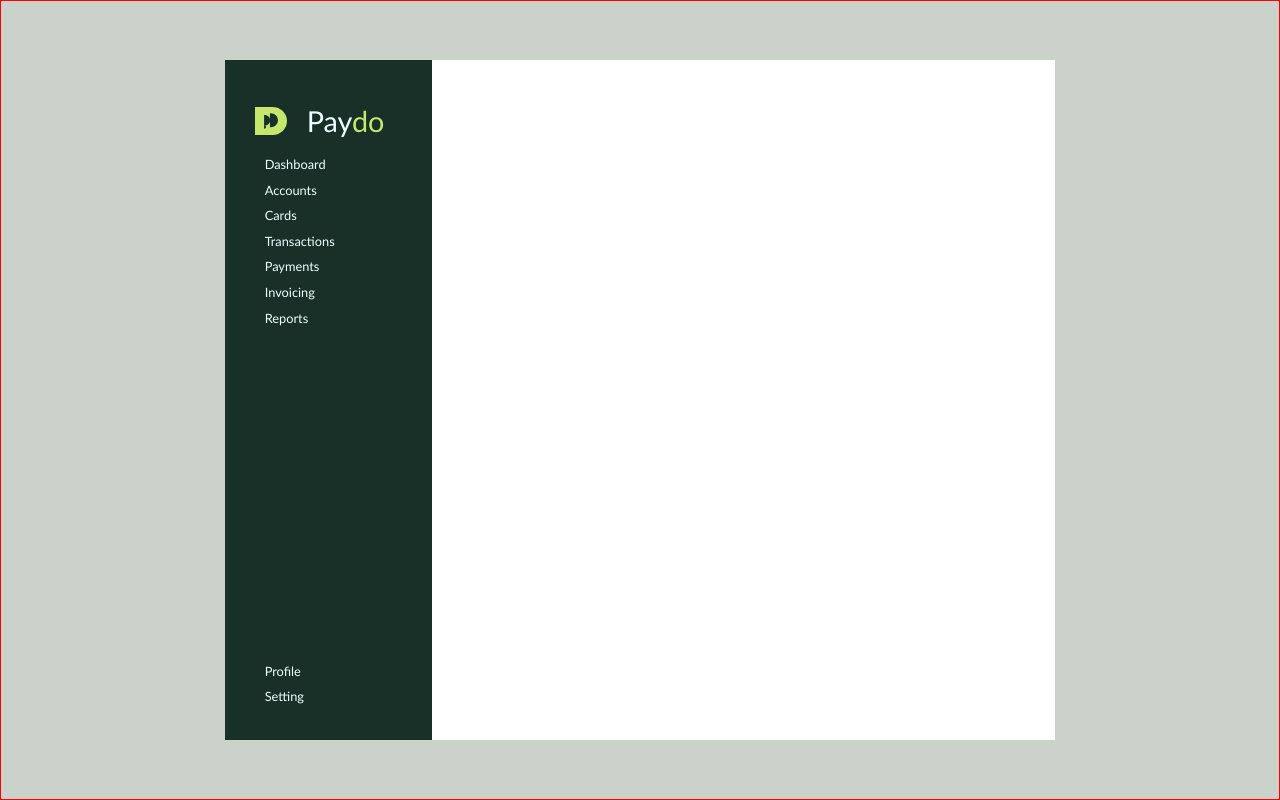
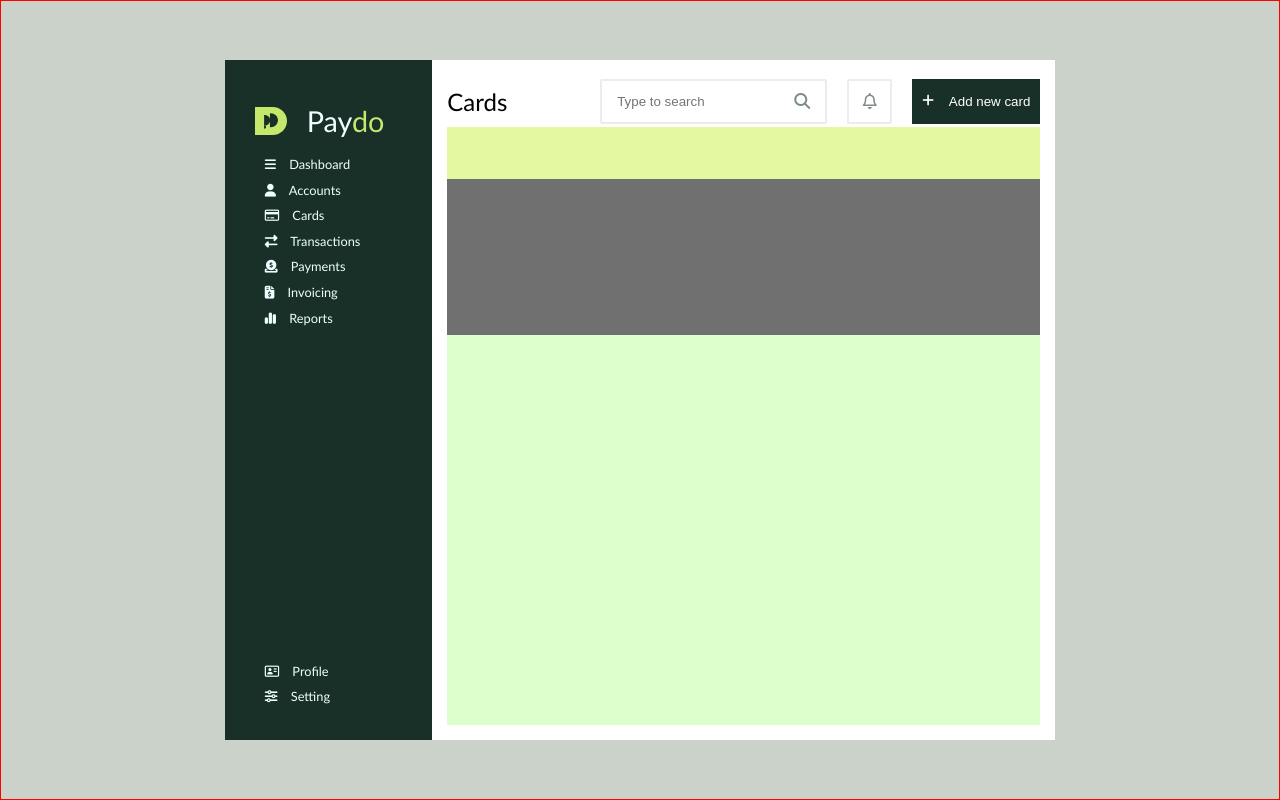
Before and after one commit to smbbagudu/HTML---CSS---Course, a plain HTML site: page 008-flexBox/Dashbord/dashbord.html in a window 1280 px wide. Drawn offline with Linux system fonts and the light colour scheme.

Commit message:
updating on dashboard

```diff
--- a/008-flexBox/Dashbord/dashbord.css
+++ b/008-flexBox/Dashbord/dashbord.css
@@ -41,8 +41,119 @@ aside{
 
 main{
 
-    flex-basis: 75%;
+    /* flex-basis: 75%; */
+    display: flex;
+    flex-direction: column;
+    flex: 1;
     background-color: white;
+    /* padding-left: 15px;
+    padding-right: 15px; */
+    padding: 15px;
+
+}
+
+/* top nav start */
+.top-nav{
+
+    flex-basis: 8%;
+    /* background-color: #8bad35; */
+    display: flex;
+    justify-content: center;
+    align-items: center;
+    gap: 20px;
+}
+
+.search{
+
+    display: flex;
+    align-items: center;
+    justify-content: center;
+    padding: 0px 15px;
+
+}
+
+.search>input{
+
+    border: none;
+}
+
+.search>i{
+
+    color: #7e8c88;
+}
+.top-nav>h1{
+
+    flex: 1;
+    font-size: 1.5rem;
+    font-weight: 400;
+}
+
+.top-nav>button{
+
+    display: flex;
+    background-color: var(--bg);
+    color: white;
+    padding: 0px 10px;
+    justify-content: center ;
+    align-items: center;
+    border: none;
+    gap: 15px;
+}
+.top-nav>div,button{
+
+    /* background-color: red; */
+    height: 45px;
+
+}
+
+.top-nav>div{
+
+    border: 2px solid #ebedec;
+    border-radius: 2px;
+}
+
+
+/* bell icon */
+.bell-boder{
+
+
+
+    /* border-radius: 10%; */
+    /* padding: 8px 10px;  */
+    color: #7e8c88;
+    width: 45px;
+    display: flex;
+    justify-content: center;
+    align-items: center;
+
+}
+
+/* top nav end
+----------------------------*/
+
+/* botton-nav start */
+.botton-nav{
+
+    flex-basis: 8%;
+    background-color: #e4f8a2;
+}
+/* botton-nav End
+-------------------------------- */
+
+/* beginnin of debit card */
+.debit-card{
+
+    flex-basis: 24%;
+    background-color: #707070;
+}
+/* End of debit card
+--------------------------------*/
+
+
+.transactions{
+
+    flex:1;
+    background-color: #ddffcb;
 }
 
 .dashbord-bg{
@@ -94,3 +205,8 @@ ul>li:hover{
     color: var(--bg);
     padding: 10px;
 }
+
+li>i{
+
+    padding-right: 10px;
+}
--- a/008-flexBox/Dashbord/dashbord.html
+++ b/008-flexBox/Dashbord/dashbord.html
@@ -5,6 +5,7 @@
     <meta name="viewport" content="width=device-width, initial-scale=1.0">
     <title>dashbord</title>
     <link rel="stylesheet" href="./dashbord.css">
+    <script src="https://kit.fontawesome.com/7f0be2a34b.js" crossorigin="anonymous"></script>
 </head>
 <body>
 
@@ -21,20 +22,20 @@
 
             <nav style="flex:1;">
                 <ul>
-                    <li>Dashboard</li>
-                    <li>Accounts</li>
-                    <li>Cards</li>
-                    <li>Transactions</li>
-                    <li>Payments</li>
-                    <li>Invoicing</li>
-                    <li>Reports</li>
+                    <li> <i class="fa-solid fa-bars"></i> Dashboard</li>
+                    <li> <i class="fa-solid fa-user"></i> Accounts</li>
+                    <li><i class="fa-regular fa-credit-card"></i> Cards</li>
+                    <li> <i class="fa-solid fa-right-left"></i> Transactions</li>
+                    <li> <i class="fa-solid fa-circle-dollar-to-slot"></i> Payments</li>
+                    <li> <i class="fa-solid fa-file-invoice-dollar"></i> Invoicing</li>
+                    <li> <i class="fa-solid fa-chart-simple"></i> Reports</li>
                 </ul>
             </nav>
 
             <nav>
                 <ul>
-                    <li>Profile</li>
-                    <li>Setting</li>
+                    <li> <i class="fa-regular fa-address-card"></i> Profile</li>
+                    <li> <i class="fa-solid fa-sliders"></i> Setting</li>
                 </ul>
             </nav>
 
@@ -44,7 +45,33 @@
 
 
 
-        <main></main>
+        <main>
+            <!-- top nav of the main -->
+            <nav class="top-nav">
+
+                <h1>Cards</h1>
+
+
+                <div class="search">
+                    <input type="text" placeholder="Type to search">
+                    <i class="fa-solid fa-magnifying-glass" ></i>
+                </div>
+
+
+                <div class="bell-boder"><i class="far fa-bell "></i></div>
+
+
+                <button>
+                    <i class="fas fa-plus"></i>
+                    <span> Add new card</span>
+                </button>
+            </nav>
+
+            <nav class="botton-nav"></nav>
+            <section class="debit-card"></section>
+            <section class="transactions"></section>
+
+        </main>
 
     </div>
 
```
